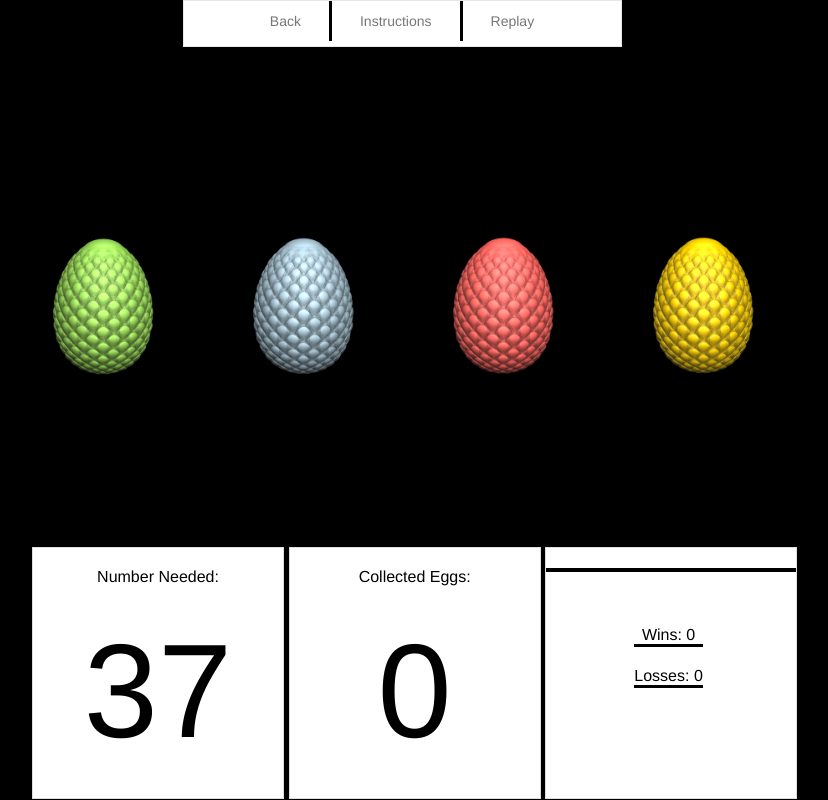
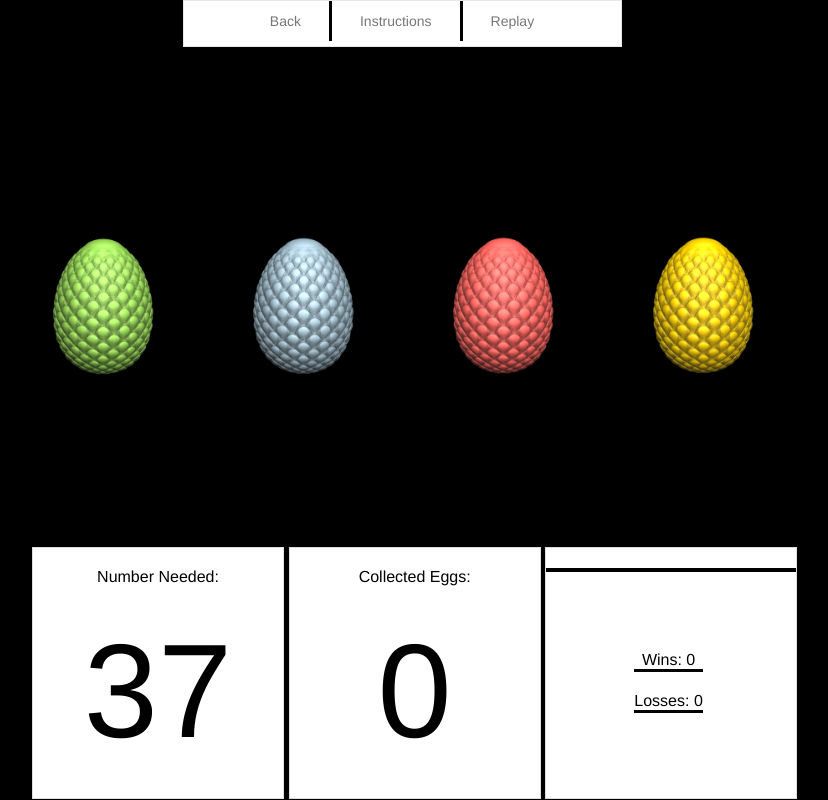
Before and after one commit to lhurley/week-4-game, a plain HTML site: page index.html in a window 1280 px wide. Shown: the whole page, without its empty margins (238-1066 px from the left). Drawn offline with nearby package versions, Linux system fonts and the light colour scheme.

Commit message:
finalized site files

```diff
--- a/assets/css/gamestyle.css
+++ b/assets/css/gamestyle.css
@@ -57,6 +57,11 @@ border-right: none;
 	line-height: 2em;
 }
 
+.modal-header{
+	border-bottom: 2.5px solid #000;
+}
+}
+
 .controllers {
 	margin-right: 40em;
 	width: 4em;
@@ -93,7 +98,9 @@ border-right: none;
 }
 
 .panel .score {
-	padding-top: 1em;
+	bottom: 0;
+	top: 0;
+	margin-top: 4.5em;
 	position: absolute;
 }
 
```
